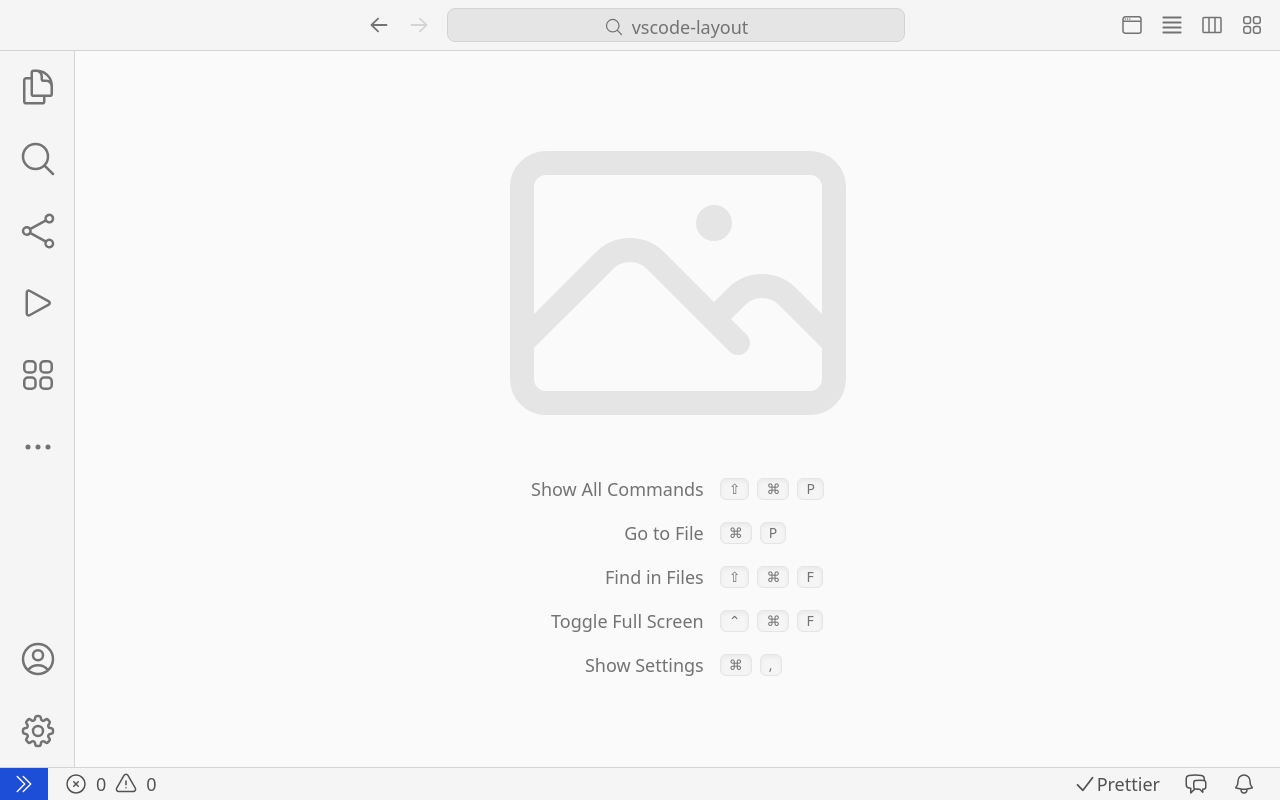
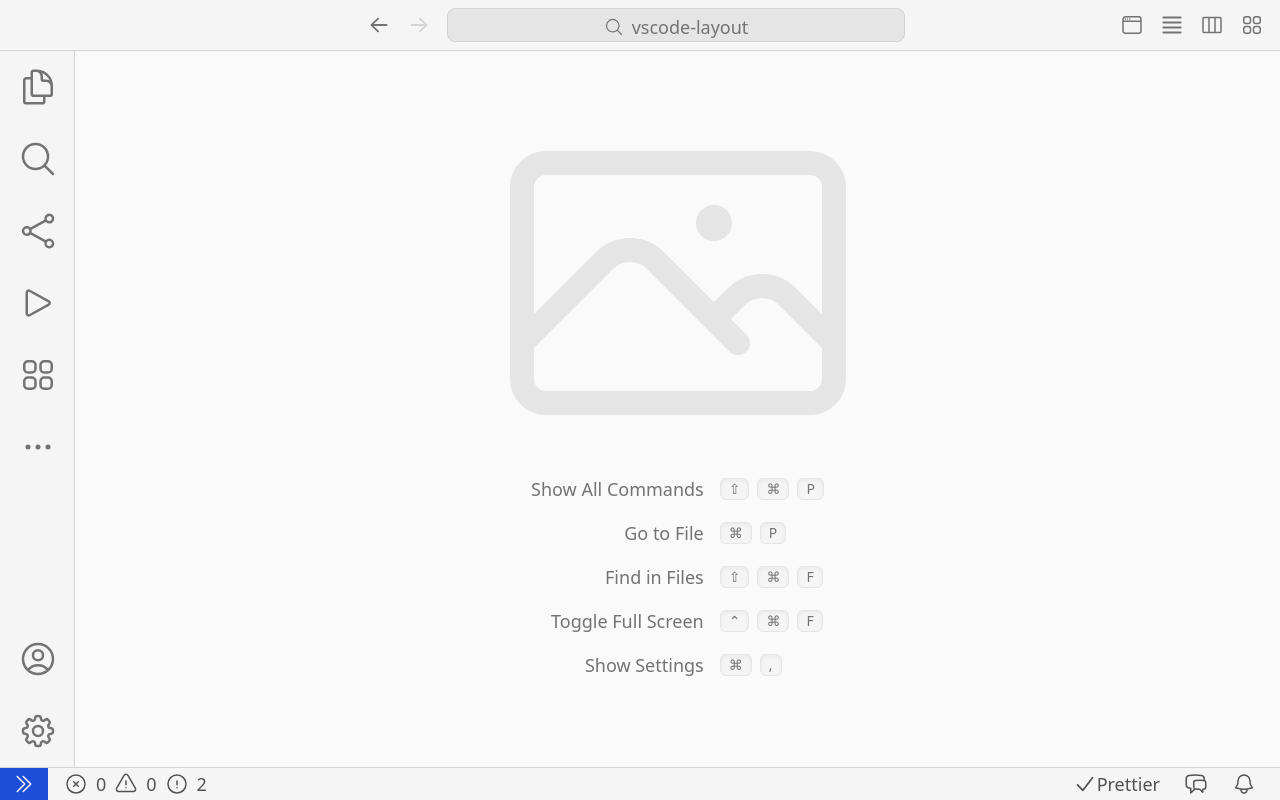
Before and after one commit to Tsourdox/vscode-layout, a React (Vite) app: page / in a window 1280 px wide. Built offline with nearby package versions, Linux system fonts and the light colour scheme.

Commit message:
add circle icon

```diff
--- a/src/Footer.tsx
+++ b/src/Footer.tsx
@@ -3,6 +3,7 @@ import {
   BellIcon,
   ChatBubbleLeftRightIcon,
   ChevronDoubleRightIcon,
+  ExclamationCircleIcon,
   ExclamationTriangleIcon,
   XCircleIcon,
 } from '@heroicons/react/24/outline';
@@ -18,6 +19,8 @@ export default function Footer() {
         <span>0</span>
         <ExclamationTriangleIcon className="h-6 w-6" />
         <span>0</span>
+        <ExclamationCircleIcon className="h-6 w-6" />
+        <span>2</span>
       </div>
       <div className="flex-1" />
       <div className="flex cursor-pointer items-center px-2">
```
